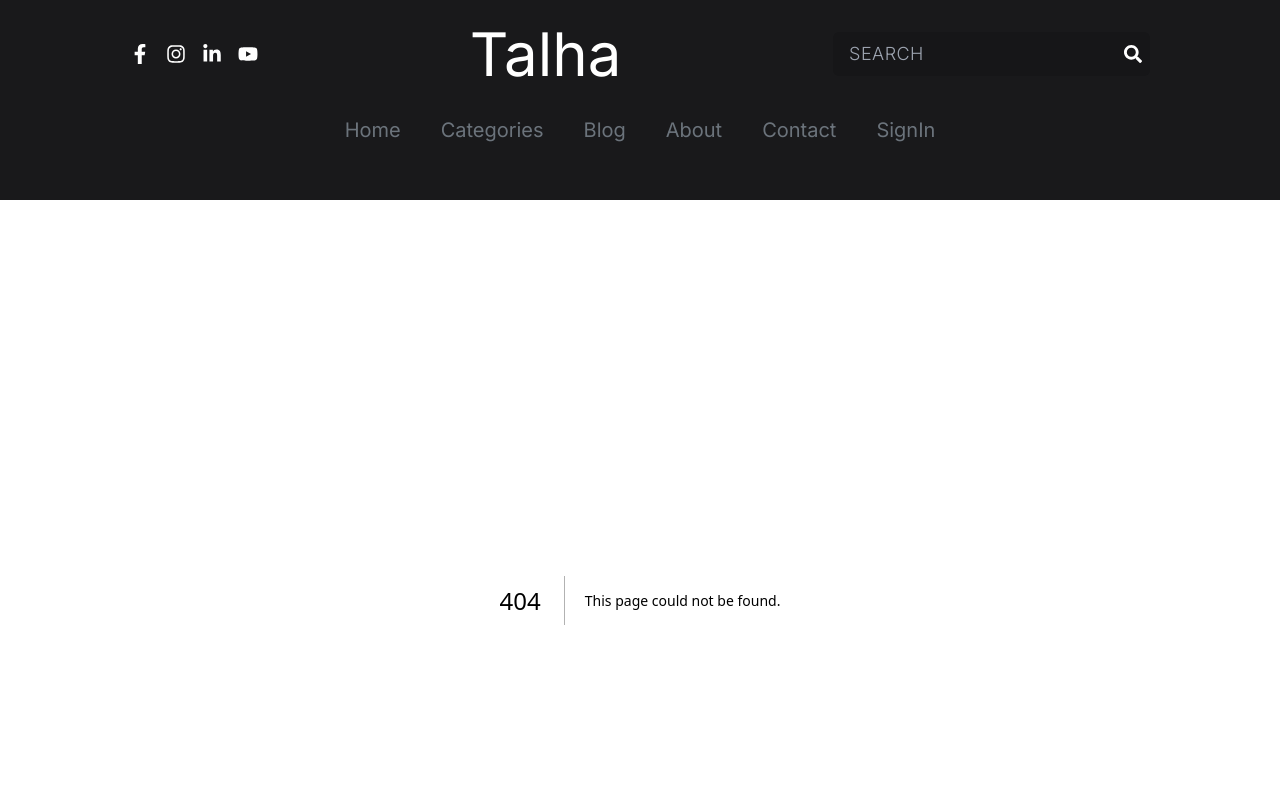
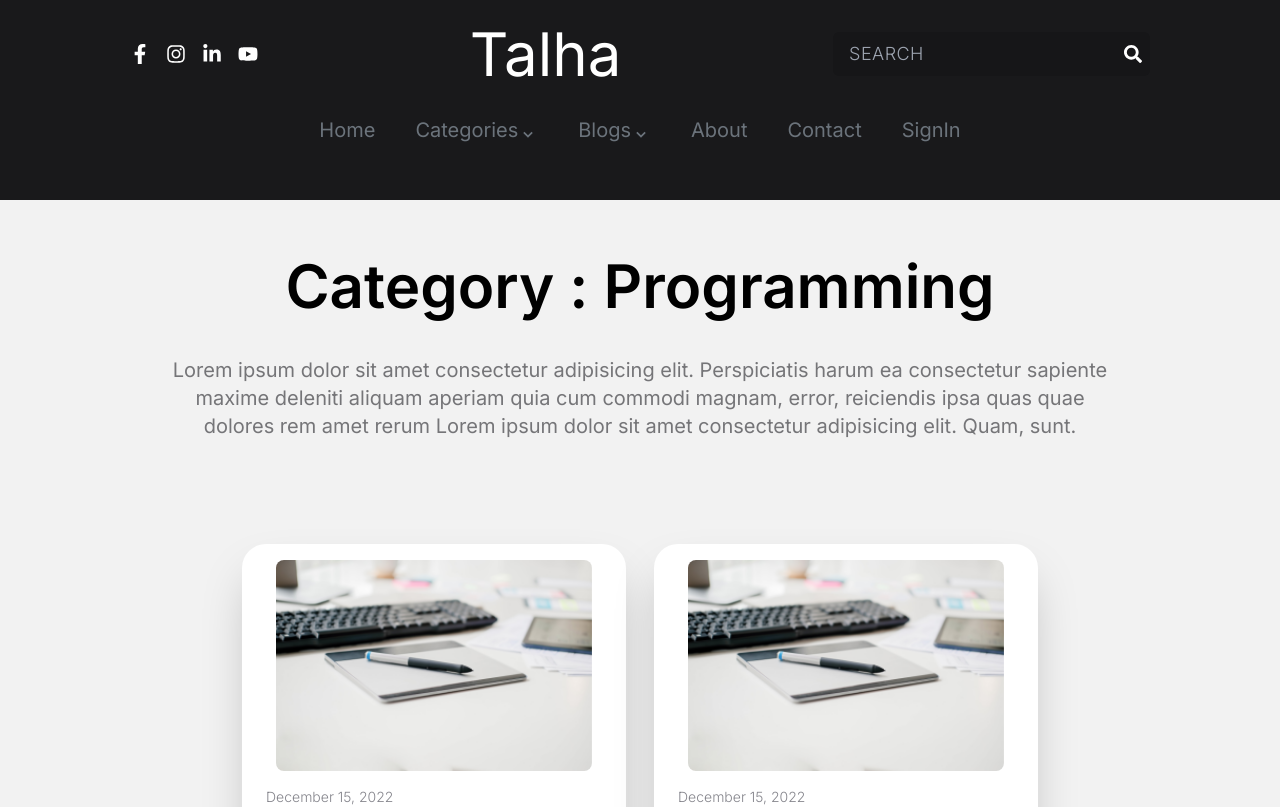
Before and after one commit to Malik-444/blog_App, a Next.js app: page /categories in a window 1280 px wide. Before the commit this address had no page. Shown: the top 807 px of the page. Built offline with nearby package versions, Linux system fonts and the light colour scheme.

Commit message:
catSlug add

```diff
--- a/src/app/Components/Navbar.tsx
+++ b/src/app/Components/Navbar.tsx
@@ -4,11 +4,14 @@ import Link from "next/link";
 import Social from "./Social";
 import { FaSearch } from "react-icons/fa";
 import { AiOutlineMenu, AiOutlineClose } from "react-icons/ai";
+import { BiChevronDown } from "react-icons/bi";
 
 type Props = {};
 
 const Navbar = (props: Props) => {
   const [isOpen, setIsOpen] = useState(false);
+  const [catIsHover, setCatIsHover] = useState(false);
+  const [blogIsHover, setBlogIsHover] = useState(false);
 
   const hamburgerMeun = () => {
     setIsOpen(!isOpen);
@@ -22,7 +25,9 @@ const Navbar = (props: Props) => {
         >
           {isOpen ? <AiOutlineClose /> : <AiOutlineMenu />}
         </button>
-        <div className="hidden md:flex"><Social/></div>
+        <div className="hidden md:flex">
+          <Social />
+        </div>
         <h1 className="text-6xl ">Talha</h1>
         <div className="text-lg flex md:bg-[#161618] gap-2 items-center py-1 px-2 border-none rounded-md">
           <input
@@ -37,23 +42,67 @@ const Navbar = (props: Props) => {
       </div>
       <div className="hidden md:flex justify-center items-center gap-10 text-xl mt-8">
         <Link
-          href={"#"}
+          href={"/"}
           className="text-[#818b96c9] cursor-pointer hover:text-[#fff]"
         >
           Home
         </Link>
-        <Link
-          href={"#"}
-          className="text-[#818b96c9] cursor-pointer hover:text-[#fff]"
+        <div
+          className="text-[#818b96c9] cursor-pointer hover:text-[#fff] relative inline-block"
+          onMouseEnter={() => setCatIsHover(true)}
+          onMouseLeave={() => setCatIsHover(false)}
         >
-          Categories
+          <Link href={"#"} className="flex items-end">
+            Categories <BiChevronDown />
           </Link>
-        <Link
-          href={"#"}
-          className="text-[#818b96c9] cursor-pointer hover:text-[#fff]"
+          {catIsHover && (
+            <div className="absolute -left-4 top-7 text-[#818b96c9] font-normal text-base bg-black py-4 px-4  flex flex-col gap-3 w-max">
+              <Link href={"/categories/webDevelopment"} className="  text-[#818b96c9] hover:text-white">
+                Web Development
+              </Link>
+              <Link href={"/categories/appDevelopment"} className="  text-[#818b96c9] hover:text-white">
+                App Development
+              </Link>
+              <Link href={"categories/machineLearning"} className="  text-[#818b96c9] hover:text-white">
+                Machine Leraning
+              </Link>
+              <Link href={"/categories/dataScience"} className="  text-[#818b96c9] hover:text-white">
+                Data Science
+              </Link>
+              <Link href={"/categories/darkWeb"} className=" text-[#818b96c9] hover:text-white">
+                Dark Web
+              </Link>
+            </div>
+          )}
+        </div>
+        <div
+          className="text-[#818b96c9] cursor-pointer hover:text-[#fff] relative inline-block"
+          onMouseEnter={() => setBlogIsHover(true)}
+          onMouseLeave={() => setBlogIsHover(false)}
         >
-          Blog
+          <Link href={"#"} className="flex items-end">
+            Blogs <BiChevronDown />
           </Link>
+          {blogIsHover && (
+            <div className="absolute -left-4 top-7 text-[#818b96c9] font-normal text-base bg-black py-4 px-4  flex flex-col gap-3 w-max">
+              <Link href={"#"} className="  text-[#818b96c9] hover:text-white">
+                JavaScript
+              </Link>
+              <Link href={"#"} className="  text-[#818b96c9] hover:text-white">
+                React Js
+              </Link>
+              <Link href={"#"} className="  text-[#818b96c9] hover:text-white">
+                Tailwind CSS
+              </Link>
+              <Link href={"#"} className="  text-[#818b96c9] hover:text-white">
+                Python
+              </Link>
+              <Link href={"#"} className=" text-[#818b96c9] hover:text-white">
+                C++
+              </Link>
+            </div>
+          )}
+        </div>
         <Link
           href={"/about"}
           className="text-[#818b96c9] cursor-pointer hover:text-[#fff]"
@@ -82,18 +131,92 @@ const Navbar = (props: Props) => {
             >
               Home
             </Link>
+            <div
+              className="text-[#818b96c9] cursor-pointer hover:text-[#fff] relative inline-block"
+              onMouseEnter={() => setCatIsHover(true)}
+              onMouseLeave={() => setCatIsHover(false)}
+            >
+              <Link href={"#"} className="flex items-end">
+                Categories <BiChevronDown />
+              </Link>
+              {catIsHover && (
+                <div className="absolute -left-4 top-7 text-[#818b96c9] font-normal text-base bg-black py-4 px-4  flex flex-col gap-3 w-max z-50">
                   <Link
                     href={"#"}
-              className="text-[#818b96c9] cursor-pointer hover:text-[#fff] "
+                    className="  text-[#818b96c9] hover:text-white"
                   >
-              Categories
+                    Web Development
                   </Link>
                   <Link
                     href={"#"}
-              className="text-[#818b96c9] cursor-pointer hover:text-[#fff]"
+                    className="  text-[#818b96c9] hover:text-white"
                   >
-              Blog
+                    App Development
                   </Link>
+                  <Link
+                    href={"#"}
+                    className="  text-[#818b96c9] hover:text-white"
+                  >
+                    Machine Leraning
+                  </Link>
+                  <Link
+                    href={"#"}
+                    className="  text-[#818b96c9] hover:text-white"
+                  >
+                    Data Science
+                  </Link>
+                  <Link
+                    href={"#"}
+                    className=" text-[#818b96c9] hover:text-white"
+                  >
+                    Dark Web
+                  </Link>
+                </div>
+              )}
+            </div>
+            <div
+              className="text-[#818b96c9] cursor-pointer hover:text-[#fff] relative inline-block"
+              onMouseEnter={() => setBlogIsHover(true)}
+              onMouseLeave={() => setBlogIsHover(false)}
+            >
+              <Link href={"#"} className="flex items-end">
+                Blogs <BiChevronDown />
+              </Link>
+              {blogIsHover && (
+                <div className="absolute -left-4 top-7 text-[#818b96c9] font-normal text-base bg-black py-4 px-4  flex flex-col gap-3 w-max">
+                  <Link
+                    href={"#"}
+                    className="  text-[#818b96c9] hover:text-white"
+                  >
+                    JavaScript
+                  </Link>
+                  <Link
+                    href={"#"}
+                    className="  text-[#818b96c9] hover:text-white"
+                  >
+                    React Js
+                  </Link>
+                  <Link
+                    href={"#"}
+                    className="  text-[#818b96c9] hover:text-white"
+                  >
+                    Tailwind CSS
+                  </Link>
+                  <Link
+                    href={"#"}
+                    className="  text-[#818b96c9] hover:text-white"
+                  >
+                    Python
+                  </Link>
+                  <Link
+                    href={"#"}
+                    className=" text-[#818b96c9] hover:text-white"
+                  >
+                    C++
+                  </Link>
+                </div>
+              )}
+            </div>
             <Link
               href={"#"}
               className="text-[#818b96c9] cursor-pointer hover:text-[#fff]"
--- /dev/null
+++ b/src/app/categories/[...slug]/page.tsx
@@ -0,0 +1,26 @@
+import Card from "@/app/Components/Card";
+import React from "react";
+
+type Props = {};
+
+const Programming = (props: Props) => {
+  return (
+    <div className="bg-[#f2f2f2] ">
+      <div className="flex flex-col items-center justify-center gap-10  py-8 ">
+        <h1 className="font-semibold text-4xl md:text-6xl mt-2 md:mt-6">Category : Programming</h1>
+        <p className="text-[#757578] font-normal text-xl px-6 md:px-20 mx-6 md:mx-20  text-center">
+         Lorem ipsum dolor sit amet consectetur adipisicing elit. Perspiciatis harum ea consectetur sapiente maxime deleniti aliquam aperiam quia cum commodi magnam, error, reiciendis ipsa quas quae dolores rem amet rerum Lorem ipsum dolor sit amet consectetur adipisicing elit. Quam, sunt.
+        </p>
+        <div className=" px-10  py-16 flex flex-wrap justify-center items-center gap-7 bg-[#f2f2f2] ">
+          <Card/>
+          <Card/>
+          <Card/>
+          <Card/>
+          <Card/>
+        </div>
+      </div>
+    </div>
+  );
+};
+
+export default Programming;
--- /dev/null
+++ b/src/app/categories/page.tsx
@@ -0,0 +1,11 @@
+import React from 'react'
+
+type Props = {}
+
+const Category = (props: Props) => {
+  return (
+    <div>Category</div>
+  )
+}
+
+export default Category
```
Lines whose indentation alone changed are shown as unchanged.
